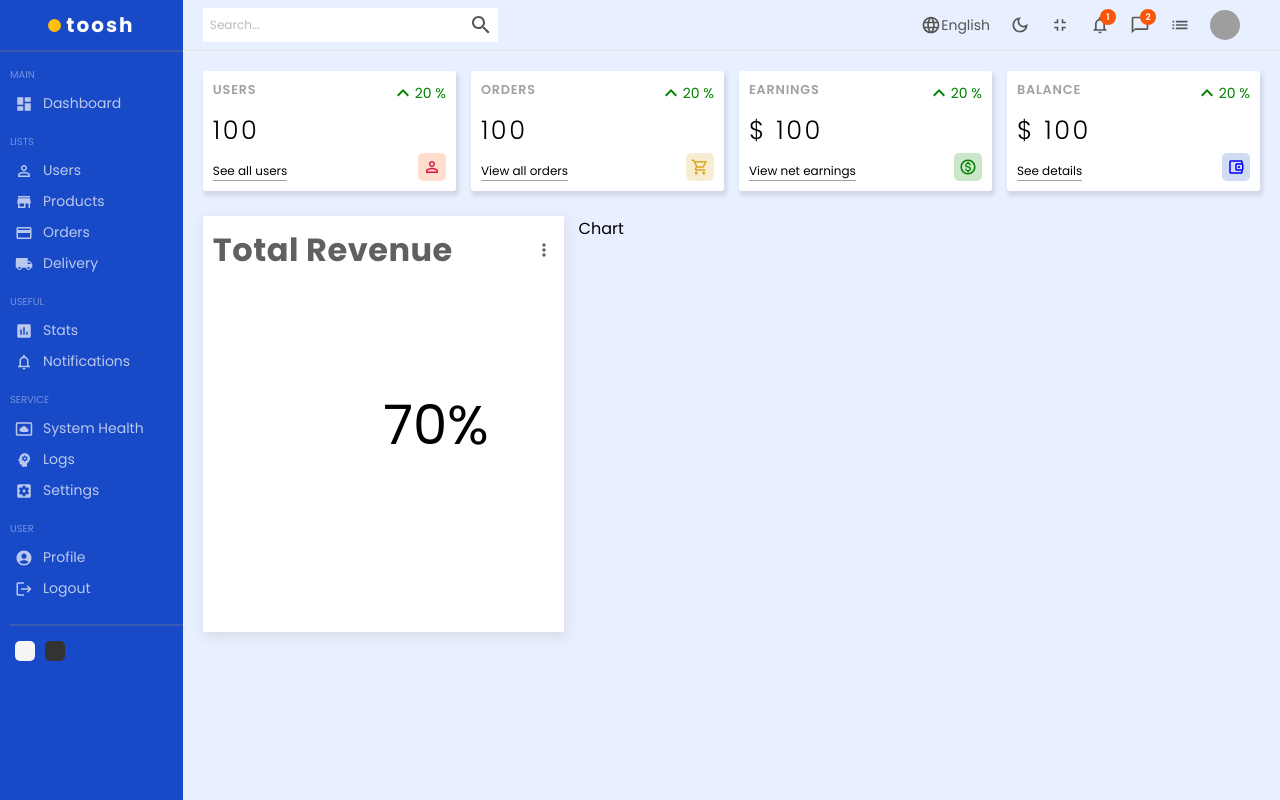
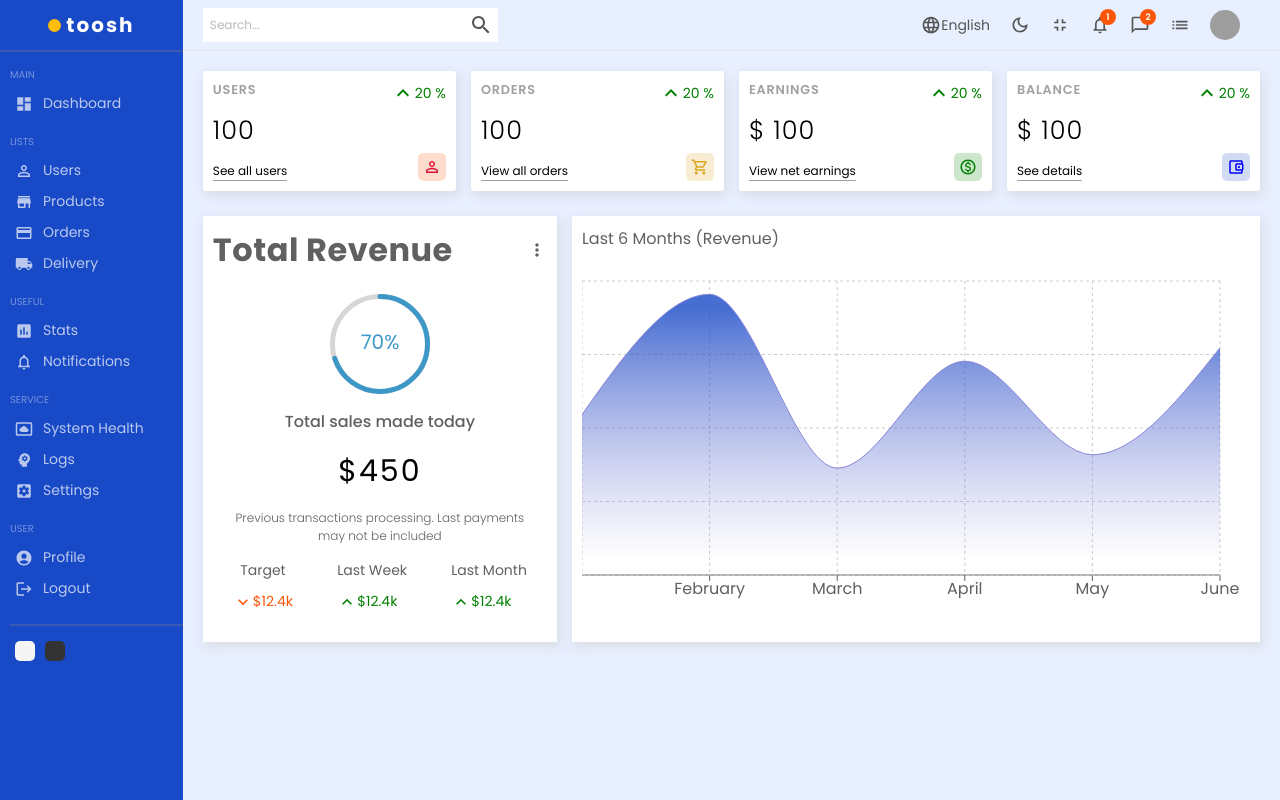
Before and after one commit to SanyaOdare/toosh-dashboard-react-app, a React (Create React App) app: page / in a window 1280 px wide. Built offline with nearby package versions, Linux system fonts and the light colour scheme; grey boxes are pictures that could not be loaded; the HTML template or start-up script is replaced by a standard one.

Commit message:
Use AreaChart from Recharts

```diff
--- a/package.json
+++ b/package.json
@@ -16,6 +16,7 @@
     "react-dom": "^18.2.0",
     "react-router-dom": "^6.3.0",
     "react-scripts": "^5.0.1",
+    "recharts": "^2.1.13",
     "sass": "^1.54.3",
     "web-vitals": "^2.1.4"
   },
--- a/src/components/chart/Chart.jsx
+++ b/src/components/chart/Chart.jsx
@@ -1,9 +1,54 @@
 import "./chart.scss"
+import {
+  AreaChart,
+  Area,
+  XAxis,
+  CartesianGrid,
+  Tooltip,
+  ResponsiveContainer
+} from 'recharts';
+
+const data = [
+  { name: 'January', Total: 1200 },
+  { name: 'February', Total: 2100 },
+  { name: 'March', Total: 800 },
+  { name: 'April', Total: 1600 },
+  { name: 'May', Total: 900 },
+  { name: 'June', Total: 1700 }
+];
 
 const Chart = () => {
   return (
-    <div className="chart">Chart</div>
-  )
+    <div className="chart">
+      <div className="title">Last 6 Months (Revenue)</div>
+      {/* Use AreaChart from Recharts */}
+      <ResponsiveContainer width="100%" aspect={2 / 1}>
+        <AreaChart
+          width={730}
+          height={250}
+          data={data}
+          margin={{ top: 10, right: 30, left: 0, bottom: 0 }}
+        >
+          <defs>
+            <linearGradient id="total" x1="0" y1="0" x2="0" y2="1">
+              <stop offset="5%" stopColor="#1849C6" stopOpacity={0.8} />
+              <stop offset="95%" stopColor="#8884d8" stopOpacity={0} />
+            </linearGradient>
+          </defs>
+          <XAxis dataKey="name" stroke="#606060" />
+          <CartesianGrid strokeDasharray="3 3" />
+          <Tooltip />
+          <Area
+            type="monotone"
+            dataKey="Total"
+            stroke="#8884d8"
+            fillOpacity={1}
+            fill="url(#total)"
+          />
+        </AreaChart>
+      </ResponsiveContainer>
+    </div>
+  );
 }
 
 export default Chart;
--- a/src/components/chart/chart.scss
+++ b/src/components/chart/chart.scss
@@ -1,3 +1,12 @@
 .chart {
+  background-color: #fff;
+  box-shadow: 2px 4px 10px 1px rgba(0, 0, 0, 0.47);
+  -webkit-box-shadow: 2px 4px 10px 1px rgba(201, 201, 201, 0.47);
+  color: #606060;
   flex: 4;
+  padding: 10px;
+
+  .title {
+    margin-bottom: 20px;
+  }
 }
--- a/src/components/featured/Featured.jsx
+++ b/src/components/featured/Featured.jsx
@@ -1,6 +1,9 @@
 import "./featured.scss"
 import MoreVertIcon from '@mui/icons-material/MoreVert';
 import { CircularProgressbar } from "react-circular-progressbar";
+import "react-circular-progressbar/dist/styles.css";
+import KeyboardArrowDownIcon from '@mui/icons-material/KeyboardArrowDown';
+import KeyboardArrowUpOutlinedIcon from '@mui/icons-material/KeyboardArrowUpOutlined';
 
 const Featured = () => {
   return (
@@ -11,11 +14,37 @@ const Featured = () => {
       </div>
       <div className="bottom">
         <div className="featuredChart">
-          <CircularProgressbar value={70} text="70%" />
+          <CircularProgressbar value={70} text="70%" strokeWidth={5} />
+        </div>
+        <p className="title">Total sales made today</p>
+        <p className="amount">$450</p>
+        <p className="desc">Previous transactions processing. Last payments may not be included</p>
+        <div className="summary">
+          <div className="item">
+            <div className="itemTitle">Target</div>
+            <div className="itemResult negative">
+              <KeyboardArrowDownIcon fontSize="small" />
+              <div className="resultAmount">$12.4k</div>
+            </div>
+          </div>
+          <div className="item">
+            <div className="itemTitle">Last Week</div>
+            <div className="itemResult positive">
+              <KeyboardArrowUpOutlinedIcon fontSize="small" />
+              <div className="resultAmount">$12.4k</div>
+            </div>
+          </div>
+          <div className="item">
+            <div className="itemTitle">Last Month</div>
+            <div className="itemResult positive">
+              <KeyboardArrowUpOutlinedIcon fontSize="small" />
+              <div className="resultAmount">$12.4k</div>
+            </div>
+          </div>
         </div>
       </div>
     </div>
-  )
-}
+  );
+};
 
 export default Featured;
--- a/src/components/featured/featured.scss
+++ b/src/components/featured/featured.scss
@@ -13,4 +13,66 @@
     font-weight: 4;
     letter-spacing: 0.5px;
   }
+
+  .bottom {
+    display: flex;
+    align-items: center;
+    justify-content: center;
+    flex-direction: column;
+    gap: 15px;
+    padding: 20px;
+
+    .featuredChart {
+      height: 100px;
+      width: 100px;
+    }
+
+    .title {
+      color: #606060;
+      font-weight: 500;
+    }
+
+    .amount {
+      font-size: 1.875rem;
+      letter-spacing: 2px;
+    }
+
+    .desc {
+      color: #606060;
+      font-size: 0.75rem;
+      font-weight: 300;
+      text-align: center;
+    }
+
+    .summary {
+      display: flex;
+      align-items: center;
+      justify-content: space-between;
+      width: 100%;
+
+      .item {
+        text-align: center;
+
+        .itemTitle {
+          color: #606060;
+          font-size: 0.875rem;
+        }
+
+        .itemResult {
+          display: flex;
+          align-items: center;
+          font-size: 0.875rem;
+          margin-top: 10px;
+
+          &.positive {
+            color: #008000;
+          }
+
+          &.negative {
+            color: #FB5607;
+          }
+        }
+      }
+    }
+  }
 }
--- a/src/components/widget/widget.scss
+++ b/src/components/widget/widget.scss
@@ -6,8 +6,8 @@
   flex: 1;
   height: 100px;
   padding: 10px;
-  box-shadow: 2px 4px 4px 1px rgba(0, 0, 0, 0.1);
-  -webkit-box-shadow: 2px 4px 4px 1px rgba(0, 0, 0, 0.1);
+  box-shadow: 2px 4px 10px 1px rgba(0, 0, 0, 0.47);
+  -webkit-box-shadow: 2px 4px 10px 1px rgba(201, 201, 201, 0.47);
 
   .left,
   .right {
@@ -25,7 +25,7 @@
     .counter {
       font-size: 1.6rem;
       font-weight: 300;
-      letter-spacing: 2.5px;
+      letter-spacing: 1px;
     }
 
     .link {
```
Also changed, not shown: 1 other file (tests, documents, lock files or other folders).
